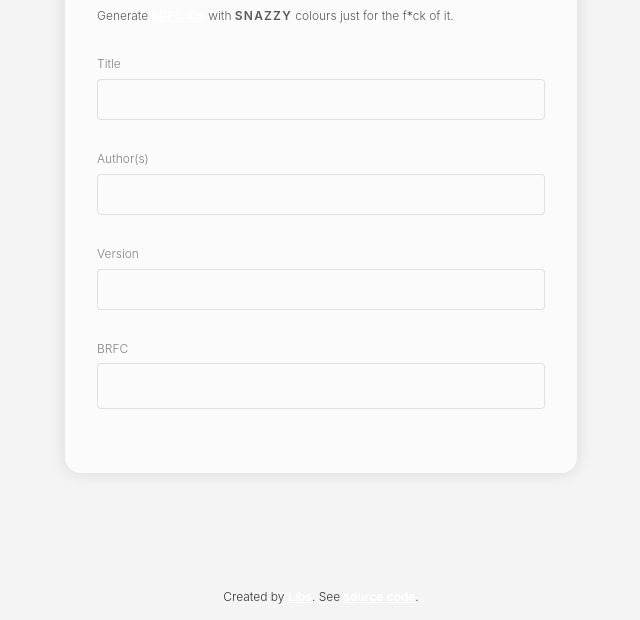
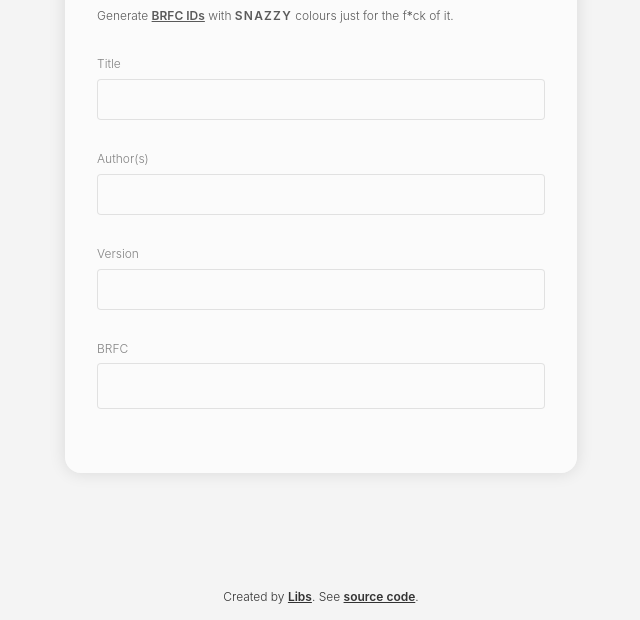
Before and after one commit to libitx/brfcgen, a plain HTML site: page index.html in a window 1280 px wide. Shown: the part 180-800 px from the top of the page, without its empty margins (319-959 px from the left). Drawn offline with nearby package versions, Linux system fonts and the light colour scheme.

Commit message:
Make links legible in light colour mode.

```diff
--- a/index.html
+++ b/index.html
@@ -52,6 +52,14 @@
       box-shadow: 0 0 3px 1px rgba(150, 204, 255, 0.5);
     }
 
+    .link {
+      color: inherit;
+    }
+
+    .link:hover {
+      color: #FF41B4;
+    }
+
     @media (prefers-color-scheme: dark) {
       body {
         --col: #F4F4F4;
@@ -98,7 +106,7 @@
           BRFC<span class="fw7 o-70">gen</span>
         </h1>
         <p class="mt0 mb3 f7 lh-copy fw3 o-80">
-          Generate <a href="http://bsvalias.org/01-02-brfc-id-assignment.html" class="link fw6 underline white hover-hot-pink">BRFC IDs</a>
+          Generate <a href="http://bsvalias.org/01-02-brfc-id-assignment.html" class="link fw6 underline">BRFC IDs</a>
           with <span class="fw6 tracked ttu">snazzy</span> colours just for the f<span class="fw4">*</span>ck of it.
         </p>
 
@@ -159,8 +167,8 @@
 
     <footer class="pv3">
       <p class="ma0 f7 fw3 tc">
-        Created by <a href="https://twitter.com/libitx" class="link fw6 underline white hover-hot-pink">Libs</a>.
-        See <a href="https://github.com/libitx/brfcgen" class="link fw6 underline white hover-hot-pink">source code</a>.
+        Created by <a href="https://twitter.com/libitx" class="link fw6 underline">Libs</a>.
+        See <a href="https://github.com/libitx/brfcgen" class="link fw6 underline">source code</a>.
       </p>
     </footer>
 
```
